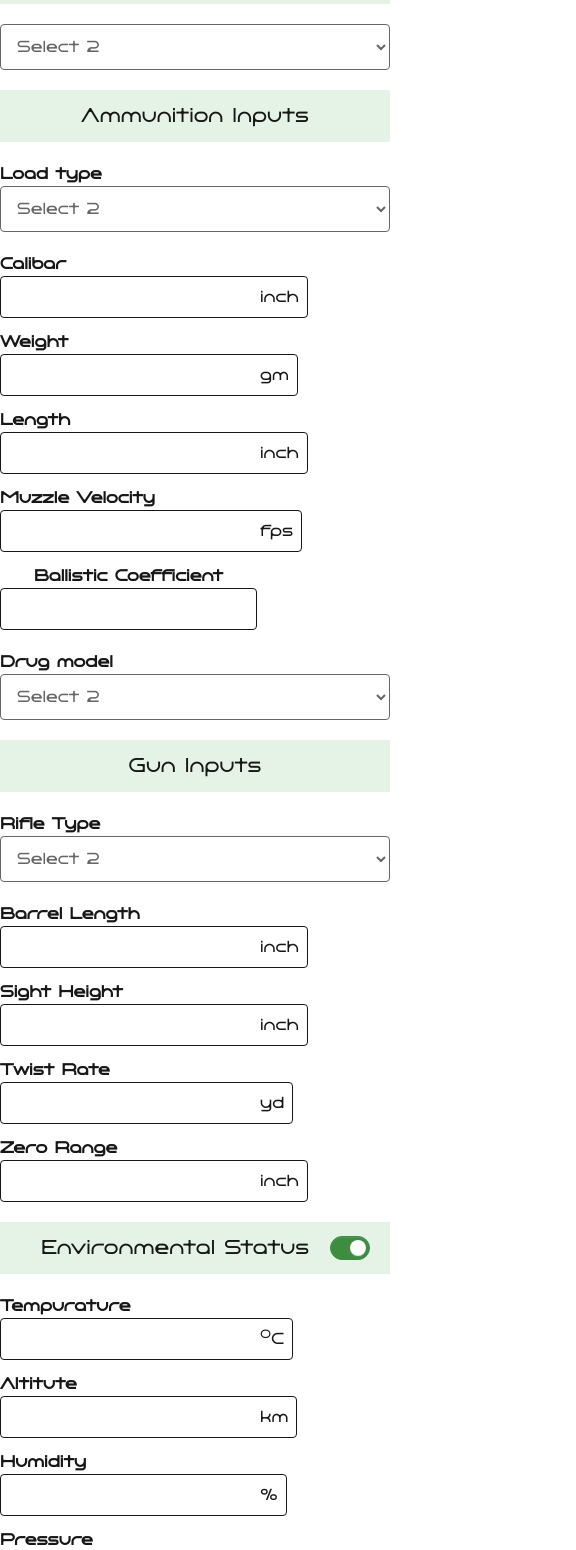
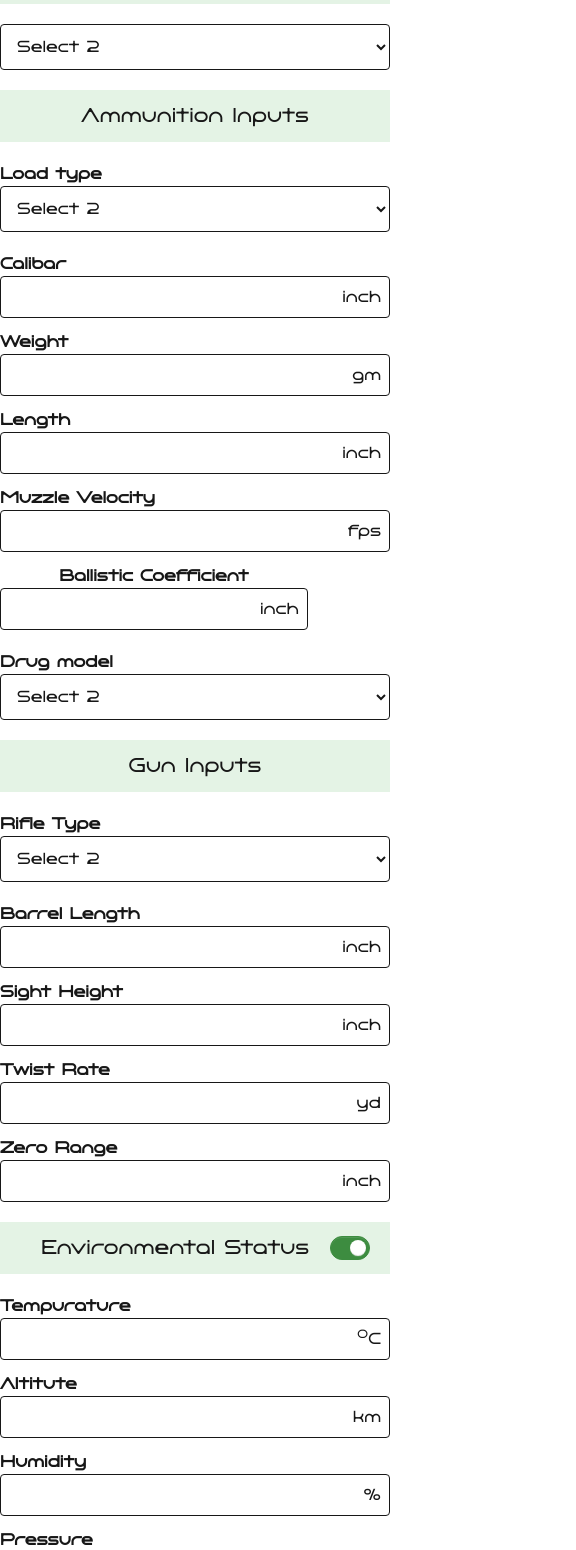
Before and after one commit to Alpha-Bytes-Department/Ballistic, a Next.js app: page /calculator in a window 390 px wide. Shown: the part 432-1982 px from the top of the page, 576 px wide, since content can reach past the window. Built offline with nearby package versions, Linux system fonts and the light colour scheme.

Commit message:
bug fix and responsive fix

```diff
--- a/app/globals.css
+++ b/app/globals.css
@@ -113,8 +113,8 @@ body {
   font-family: 'klear regular', Arial, Helvetica, sans-serif;
 }
 
-p, select{
-  color: var(--color-secondary);
+*p, *select{
+  color: #666666
 }
 
 .playfair-display-regular {
--- a/components/Calculator/BallisticCalculator/BallisticCalculator.jsx
+++ b/components/Calculator/BallisticCalculator/BallisticCalculator.jsx
@@ -1,7 +1,7 @@
 import React from "react";
 import Calculate from "../../shared/Buttons/Calculate";
 
-const BallisticCalculator = ({design}) => {
+const BallisticCalculator = ({ design }) => {
   return (
     <div className={`${design}`}>
       <h1 className="text-2xl font-klear-bold">BALLISTIC CALCULATOR</h1>
@@ -21,7 +21,7 @@ const BallisticCalculator = ({design}) => {
           <option value="">Select 5</option>
         </select>
         <div className="text-xl bg-[#e4f3e5] py-3">Ammunition Inputs</div>
-        <div className="flex flex-col ">
+        <div className="flex flex-col">
           <label htmlFor="load" className="text-left font-semibold">
             Load type
           </label>
@@ -36,63 +36,67 @@ const BallisticCalculator = ({design}) => {
           </select>
         </div>
         <div className="flex gap-3 text-left flex-wrap ">
-          <label className="flex flex-col" htmlFor="calibar">
+          <label className="flex flex-col w-full lg:w-auto" htmlFor="calibar">
             <h1 className="font-semibold">Calibar</h1>
-            <div className="flex border gap-3 rounded p-2">
+            <div className="flex border gap-3 rounded p-2 w-full lg:w-80 items-center">
               <input
-                className="focus:outline-0"
+                className="focus:outline-0 flex-grow min-w-0"
                 type="text"
                 name="calibar"
                 id="calibar"
               />
-              <span>inch</span>
+              <span className="whitespace-nowrap">inch</span>
             </div>
           </label>
-          <label className="flex flex-col" htmlFor="weight">
+          <label className="flex flex-col w-full lg:w-auto" htmlFor="weight">
             <h1 className="font-semibold">Weight</h1>
-            <div className="flex border gap-3 rounded p-2">
+            <div className="flex border gap-3 rounded p-2 w-full lg:w-80 items-center">
               <input
-                className="focus:outline-0"
+                className="focus:outline-0 flex-grow min-w-0"
                 type="text"
-                name="weight"
-                id="weight"
+                name="calibar"
+                id="calibar"
               />
-              <span>gm</span>
+              <span className="whitespace-nowrap">gm</span>
             </div>
           </label>
-          <label className="flex flex-col" htmlFor="length">
+          <label className="flex flex-col w-full lg:w-auto" htmlFor="length">
             <h1 className="font-semibold">Length</h1>
-            <div className="flex border gap-3 rounded p-2">
+            <div className="flex border gap-3 rounded p-2 w-full lg:w-80 items-center">
               <input
-                className="focus:outline-0"
+                className="focus:outline-0 flex-grow min-w-0"
                 type="text"
-                name="length"
-                id="length"
+                name="calibar"
+                id="calibar"
               />
-              <span>inch</span>
+              <span className="whitespace-nowrap">inch</span>
             </div>
           </label>
-          <label className="flex flex-col" htmlFor="velocity">
+          <label className="flex flex-col w-full lg:w-auto" htmlFor="velocity">
             <h1 className="font-semibold">Muzzle Velocity</h1>
-            <div className="flex border gap-3 rounded p-2">
+            <div className="flex border gap-3 rounded p-2 w-full lg:w-80 items-center">
               <input
-                className="focus:outline-0"
+                className="focus:outline-0 flex-grow min-w-0"
                 type="text"
-                name="velocity"
-                id="velocity"
+                name="calibar"
+                id="calibar"
               />
-              <span>fps</span>
+              <span className="whitespace-nowrap">fps</span>
             </div>
           </label>
-          <label className="flex flex-col 2xl:mx-auto text-center" htmlFor="coefficient">
+          <label
+            className="flex flex-col 2xl:mx-auto text-center"
+            htmlFor="coefficient"
+          >
             <h1 className="font-semibold">Ballistic Coefficient</h1>
-            <div className="flex border gap-3 rounded p-2">
+            <div className="flex border gap-3 rounded p-2 w-full lg:w-80 items-center">
               <input
-                className="focus:outline-0"
+                className="focus:outline-0 flex-grow min-w-0"
                 type="text"
-                name="velocity"
-                id="velocity"
+                name="calibar"
+                id="calibar"
               />
+              <span className="whitespace-nowrap">inch</span>
             </div>
           </label>
         </div>
@@ -127,52 +131,52 @@ const BallisticCalculator = ({design}) => {
             </select>
           </div>
           <div className="flex gap-3 flex-wrap text-left">
-            <label className="flex flex-col" htmlFor="calibar">
+            <label className="flex flex-col w-full lg:w-auto" htmlFor="calibar">
               <h1 className="font-semibold">Barrel Length</h1>
-              <div className="flex border gap-3 rounded p-2">
+              <div className="flex border gap-3 rounded p-2 w-full lg:w-80 items-center">
               <input
-                  className="focus:outline-0"
+                className="focus:outline-0 flex-grow min-w-0"
                 type="text"
                 name="calibar"
                 id="calibar"
               />
-                <span>inch</span>
+              <span className="whitespace-nowrap">inch</span>
             </div>
             </label>
-            <label className="flex flex-col" htmlFor="weight">
+            <label className="flex flex-col w-full lg:w-auto" htmlFor="weight">
               <h1 className="font-semibold">Sight Height</h1>
-              <div className="flex border gap-3 rounded p-2">
+              <div className="flex border gap-3 rounded p-2 w-full lg:w-80 items-center">
               <input
-                  className="focus:outline-0"
+                className="focus:outline-0 flex-grow min-w-0"
                 type="text"
-                  name="weight"
-                  id="weight"
+                name="calibar"
+                id="calibar"
               />
-                <span>inch</span>
+              <span className="whitespace-nowrap">inch</span>
             </div>
             </label>
-            <label className="flex flex-col" htmlFor="length">
+            <label className="flex flex-col w-full lg:w-auto" htmlFor="length">
               <h1 className="font-semibold">Twist Rate</h1>
-              <div className="flex border gap-3 rounded p-2">
+              <div className="flex border gap-3 rounded p-2 w-full lg:w-80 items-center">
               <input
-                  className="focus:outline-0"
+                className="focus:outline-0 flex-grow min-w-0"
                 type="text"
-                  name="length"
-                  id="length"
+                name="calibar"
+                id="calibar"
               />
-                <span>yd</span>
+              <span className="whitespace-nowrap">yd</span>
             </div>
             </label>
-            <label className="flex flex-col" htmlFor="velocity">
+            <label className="flex flex-col w-full lg:w-auto" htmlFor="velocity">
               <h1 className="font-semibold">Zero Range</h1>
-              <div className="flex border gap-3 rounded p-2">
+              <div className="flex border gap-3 rounded p-2 w-full lg:w-80 items-center">
               <input
-                  className="focus:outline-0"
+                className="focus:outline-0 flex-grow min-w-0"
                 type="text"
-                  name="velocity"
-                  id="velocity"
+                name="calibar"
+                id="calibar"
               />
-                <span>inch</span>
+              <span className="whitespace-nowrap">inch</span>
             </div>
             </label>
           </div>
@@ -186,70 +190,73 @@ const BallisticCalculator = ({design}) => {
           />
         </div>
         <div className="flex gap-3 text-left flex-wrap">
-          <label className="flex flex-col" htmlFor="calibar">
+          <label className="flex flex-col w-full lg:w-auto" htmlFor="calibar">
             <h1 className="font-semibold">Tempurature</h1>
-            <div className="flex border gap-3 rounded p-2">
+            <div className="flex border gap-3 rounded p-2 w-full lg:w-80 items-center">
               <input
-                className="focus:outline-0"
+                className="focus:outline-0 flex-grow min-w-0"
                 type="text"
                 name="calibar"
                 id="calibar"
               />
-              <span><sup>0</sup>C</span>
+              <span className="whitespace-nowrap"><sup>0</sup>C</span>
             </div>
           </label>
-          <label className="flex flex-col" htmlFor="weight">
+          <label className="flex flex-col w-full lg:w-auto" htmlFor="weight">
             <h1 className="font-semibold">Altitute</h1>
-            <div className="flex border gap-3 rounded p-2">
+            <div className="flex border gap-3 rounded p-2 w-full lg:w-80 items-center">
               <input
-                className="focus:outline-0"
+                className="focus:outline-0 flex-grow min-w-0"
                 type="text"
-                name="weight"
-                id="weight"
+                name="calibar"
+                id="calibar"
               />
-              <span>km</span>
+              <span className="whitespace-nowrap">km</span>
             </div>
           </label>
-          <label className="flex flex-col" htmlFor="length">
+          <label className="flex flex-col w-full lg:w-auto" htmlFor="length">
             <h1 className="font-semibold">Humidity</h1>
-            <div className="flex border gap-3 rounded p-2">
+            <div className="flex border gap-3 rounded p-2 w-full lg:w-80 items-center">
               <input
-                className="focus:outline-0"
+                className="focus:outline-0 flex-grow min-w-0"
                 type="text"
-                name="length"
-                id="length"
+                name="calibar"
+                id="calibar"
               />
-              <span>%</span>
+              <span className="whitespace-nowrap">%</span>
             </div>
           </label>
-          <label className="flex flex-col" htmlFor="velocity">
+          <label className="flex flex-col w-full lg:w-auto" htmlFor="velocity">
             <h1 className="font-semibold">Pressure</h1>
-            <div className="flex border gap-3 rounded p-2">
+            <div className="flex border gap-3 rounded p-2 w-full lg:w-80 items-center">
               <input
-                className="focus:outline-0"
+                className="focus:outline-0 flex-grow min-w-0"
                 type="text"
-                name="velocity"
-                id="velocity"
+                name="calibar"
+                id="calibar"
               />
-              <span>pa</span>
+              <span className="whitespace-nowrap">Pa</span>
             </div>
           </label>
-          <label className="flex flex-col text-center 2xl:mx-auto" htmlFor="coefficient">
+          <label
+            className="flex flex-col w-full lg:w-auto text-center 2xl:mx-auto"
+            htmlFor="coefficient"
+          >
             <h1 className="font-semibold">Wind Speed</h1>
-            <div className="flex border gap-3 rounded p-2">
+            <div className="flex border gap-3 rounded p-2 w-full lg:w-80 items-center">
               <input
-                className="focus:outline-0"
+                className="focus:outline-0 flex-grow min-w-0"
                 type="text"
-                name="velocity"
-                id="velocity"
+                name="calibar"
+                id="calibar"
               />
-              <span>km/h</span>
+              <span className="whitespace-nowrap">Km/h</span>
             </div>
           </label>
         </div>
         <div className="flex justify-between">
-          <Calculate design="w-2xs py-2" />
-          <button className="btn btn-outline btn-[#3d8c40] w-2xs py-2">
+          <Calculate design="lg:w-2xs py-2" />
+          <button className="btn btn-outline btn-[#3d8c40] lg:w-2xs py-2">
             Save Info
           </button>
         </div>
```
Also changed, not shown: components/shared/Navbar/SecondNav.jsx (+5 -5 lines), tailwind.config.js (+26 -11 lines). Lines whose indentation alone changed are shown as unchanged.
